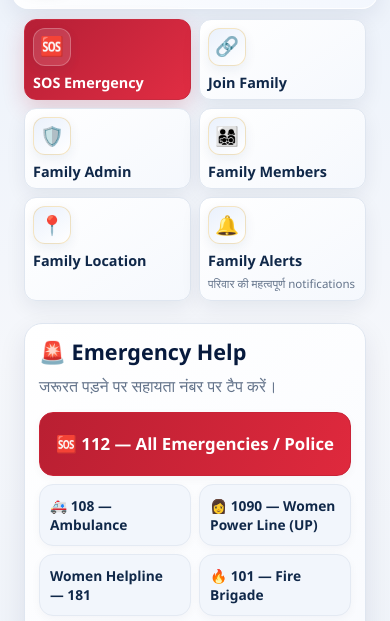
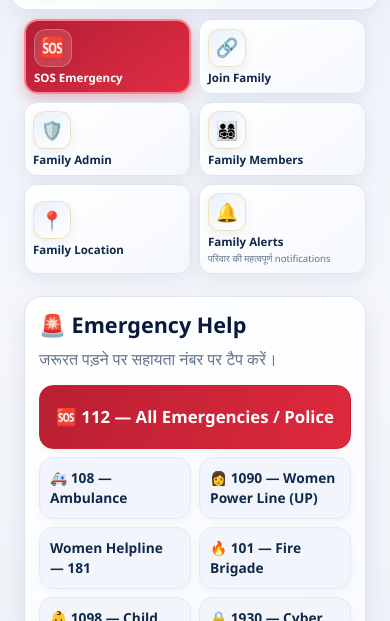
Before and after one commit to samarthai77/SamarthAI, a website: page frontend/family.html in a window 390 px wide. Shown: the part 184-805 px from the top of the page. Drawn offline with Linux system fonts and the light colour scheme; files that its build step writes are made by us from their sources; no server answers; files whose address does not match are found by name.

Commit message:
Update family.html

```diff
--- a/frontend/family.html
+++ b/frontend/family.html
@@ -2360,7 +2360,7 @@ body {
         transition: none;
     }
 }
-    /* Family Security: compact feature cards */
+  /* Family Security: compact 3-column feature grid */
 .family-v1-feature-grid {
     display: grid;
     grid-template-columns: repeat(3, minmax(0, 1fr));
@@ -2370,27 +2370,78 @@ body {
 .family-v1-feature-card {
     box-sizing: border-box;
     min-width: 0;
-    min-height: 76px;
-    padding: 8px;
-    border-radius: 12px;
+    min-height: 82px;
+    padding: 8px 6px;
+    border-radius: 13px;
+    display: flex;
+    flex-direction: column;
+    align-items: flex-start;
+    justify-content: center;
+    gap: 5px;
 }
 
 .family-v1-feature-icon {
-    font-size: 1.2rem;
+    font-size: 1.15rem;
+    line-height: 1;
 }
 
 .family-v1-feature-title {
-    font-size: 0.9rem;
+    font-size: 0.78rem;
     line-height: 1.2;
+    overflow-wrap: anywhere;
 }
 
 .family-v1-feature-description {
     display: block;
     color: #64748B;
-    font-size: 0.72rem;
-    line-height: 1.25;
-}
-
+    font-size: 0.65rem;
+    line-height: 1.2;
+    overflow-wrap: anywhere;
+}
+
+/* SOS: subtle visual emphasis */
+.family-v1-feature-sos {
+    min-height: 92px;
+    padding: 9px 7px;
+    border: 2px solid #FF8490;
+    border-radius: 14px;
+    background: linear-gradient(145deg, #B51F36, #E12D43);
+    box-shadow: 0 5px 14px rgba(181, 31, 54, 0.28);
+}
+
+.family-v1-feature-sos .family-v1-feature-icon {
+    font-size: 1.3rem;
+}
+
+.family-v1-feature-sos .family-v1-feature-title {
+    color: #FFFFFF;
+    font-weight: 800;
+}
+
+@media (max-width: 650px) {
+    .family-v1-feature-grid {
+        grid-template-columns: repeat(3, minmax(0, 1fr));
+        gap: 7px;
+    }
+
+    .family-v1-feature-card {
+        min-height: 76px;
+        padding: 7px 5px;
+        gap: 4px;
+    }
+
+    .family-v1-feature-title {
+        font-size: 0.72rem;
+    }
+
+    .family-v1-feature-description {
+        font-size: 0.60rem;
+    }
+
+    .family-v1-feature-sos {
+        min-height: 86px;
+    }
+}
 @media (max-width: 650px) {
     .family-v1-feature-grid {
         grid-template-columns: repeat(2, minmax(0, 1fr));
```
